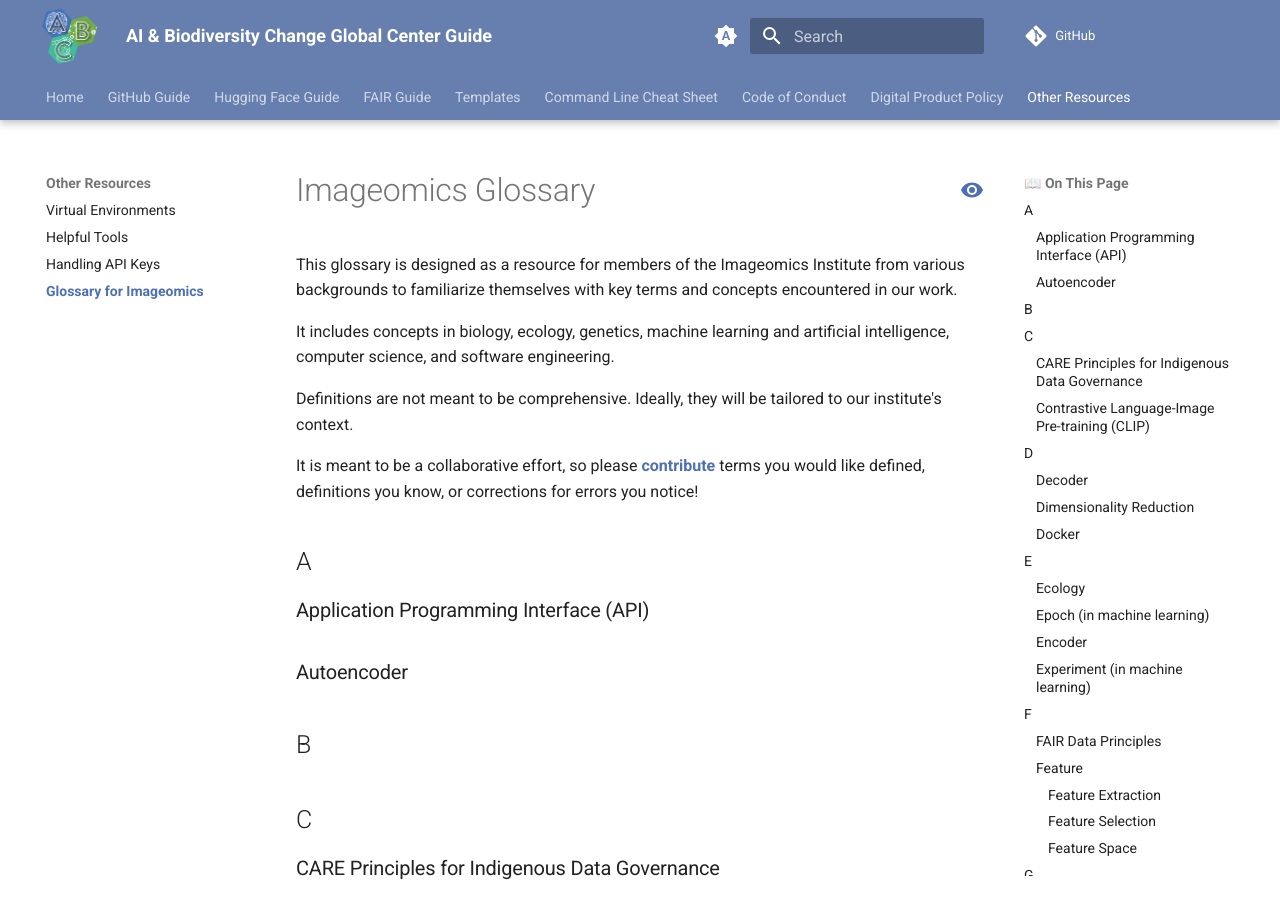
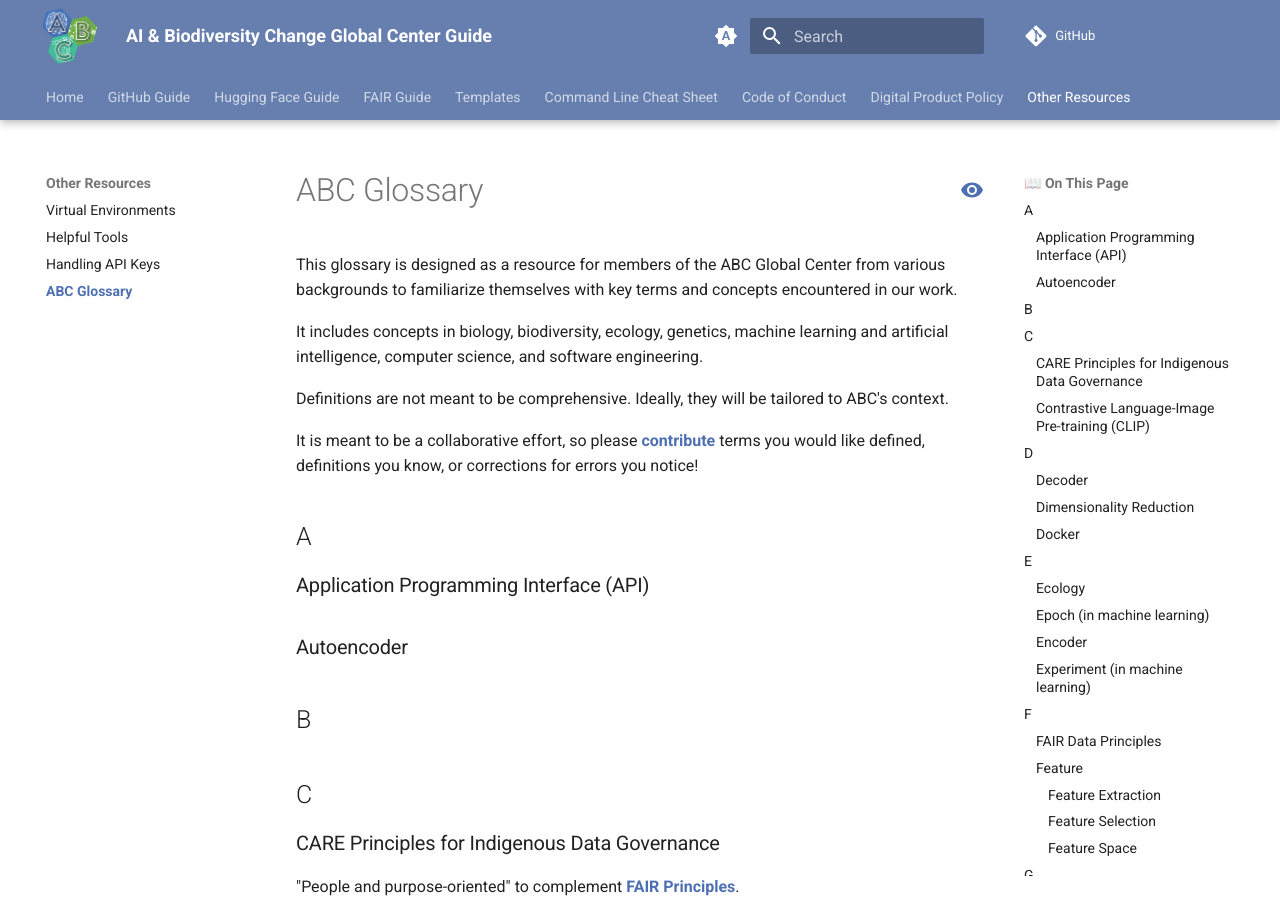
Before and after one commit to ABC-Center/ABC-guide, an MkDocs documentation site: the page built from docs/wiki-guide/ABC-Glossary.md, in a window 1280 px wide and 900 px high. Built offline with MkDocs 1.6.1 and Material for MkDocs 9.7.7, drawn with Linux system fonts in a browser that asks for light colours; comment, search, counter and statistics services are not loaded.

Commit message:
Ref #4: rename glossary (#23)
* Rename glossary for ABC
as discussed in #4

* Rename and redirect links

* redirect link based on page rename

```diff
--- a/docs/wiki-guide/Glossary-for-Imageomics.md
+++ b/docs/wiki-guide/ABC-Glossary.md
@@ -1,12 +1,12 @@
-# Imageomics Glossary
+# ABC Glossary
 
-This glossary is designed as a resource for members of the Imageomics Institute from various backgrounds to familiarize themselves with key terms and concepts encountered in our work.
+This glossary is designed as a resource for members of the ABC Global Center from various backgrounds to familiarize themselves with key terms and concepts encountered in our work.
 
-It includes concepts in biology, ecology, genetics, machine learning and artificial intelligence, computer science, and software engineering.
+It includes concepts in biology, biodiversity, ecology, genetics, machine learning and artificial intelligence, computer science, and software engineering.
 
-Definitions are not meant to be comprehensive. Ideally, they will be tailored to our institute's context.
+Definitions are not meant to be comprehensive. Ideally, they will be tailored to ABC's context.
 
-It is meant to be a collaborative effort, so please [contribute](https://github.com/Imageomics/Imageomics-guide/issues) terms you would like defined, definitions you know, or corrections for errors you notice!
+It is meant to be a collaborative effort, so please [contribute](https://github.com/ABC-Center/ABC-guide/issues) terms you would like defined, definitions you know, or corrections for errors you notice!
 
 ## A
 
--- a/mkdocs.yaml
+++ b/mkdocs.yaml
@@ -143,4 +143,4 @@
       - "Virtual Environments": wiki-guide/Virtual-Environments.md
       - "Helpful Tools": wiki-guide/Helpful-Tools-for-your-Workflow.md
       - "Handling API Keys": wiki-guide/Handling-API-Keys.md
-      - "Glossary for Imageomics": wiki-guide/Glossary-for-Imageomics.md
+      - "ABC Glossary": wiki-guide/ABC-Glossary.md
```
Also changed, not shown: docs/index.md (+1 -1 lines), docs/wiki-guide/Metadata-Checklist.md (+1 -1 lines).
